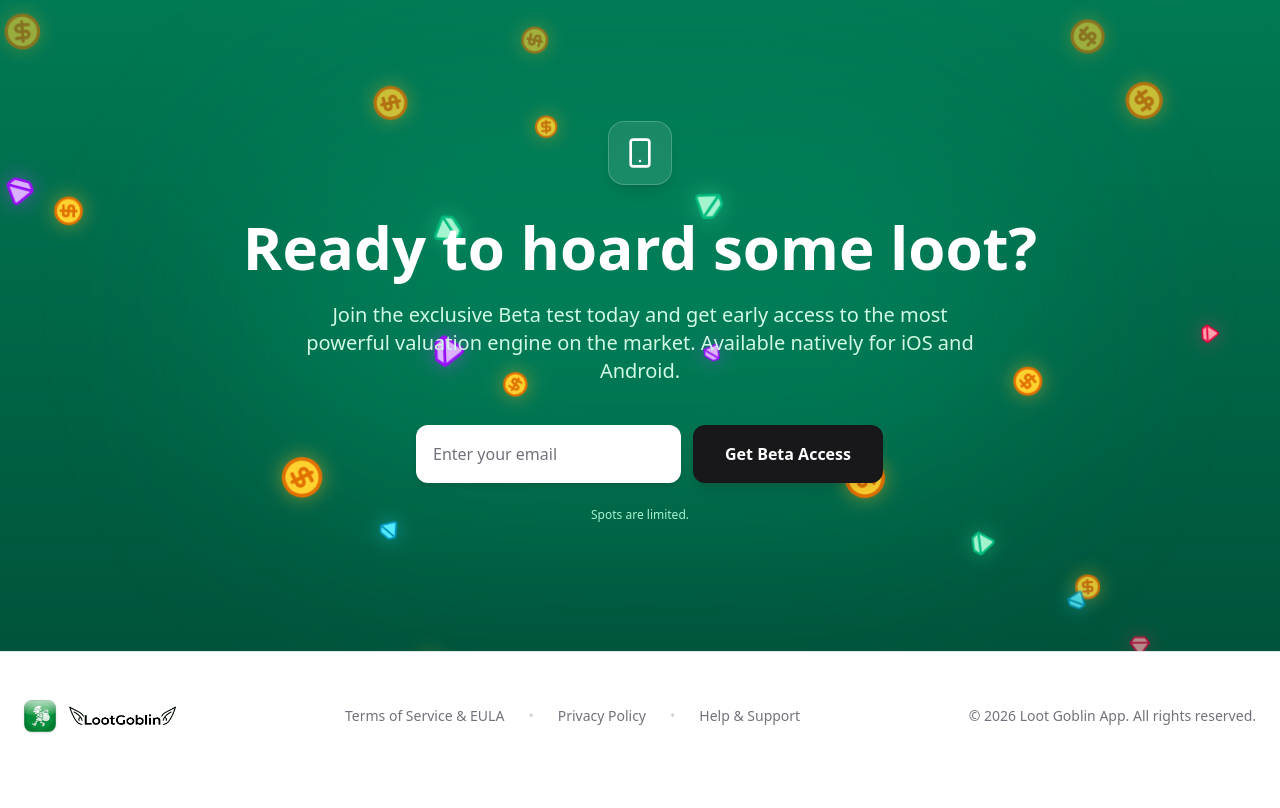
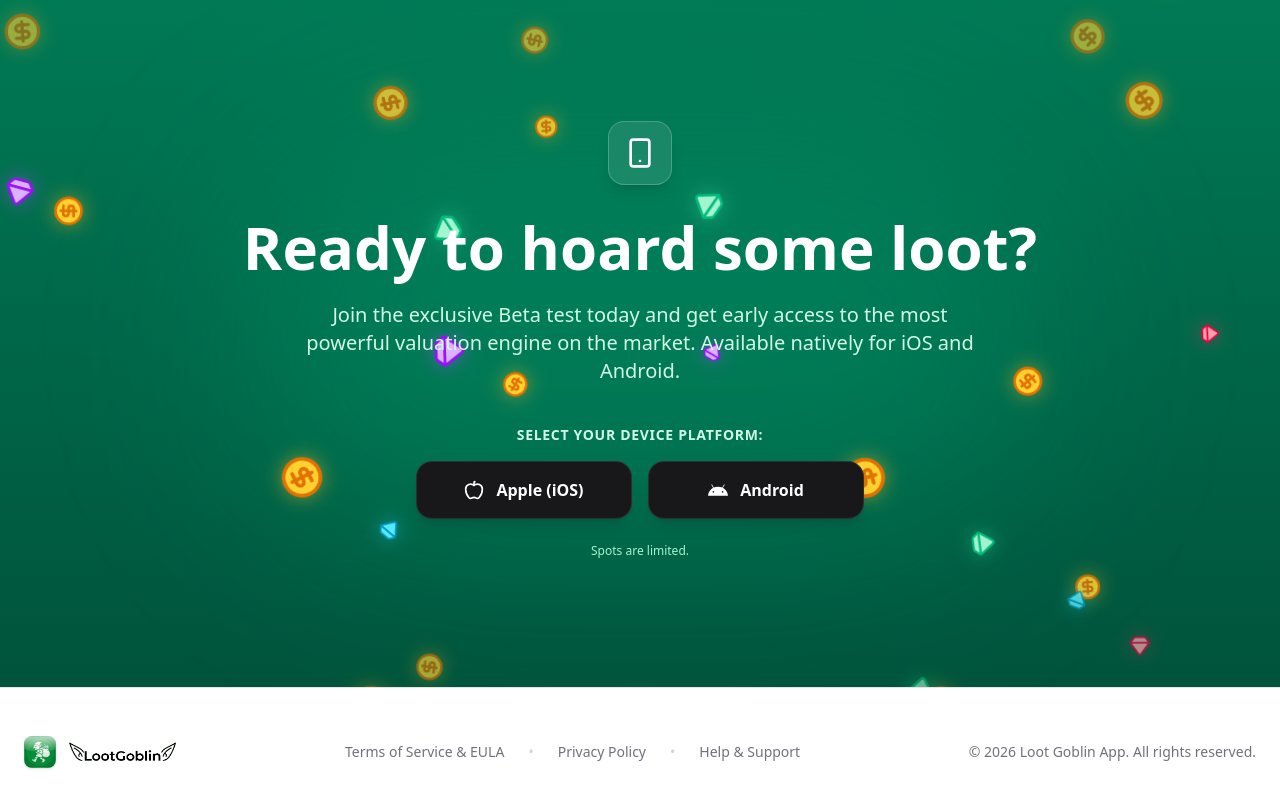
Before and after one commit to Abs-80/Lootgoblin_beta_home, a React (Vite) app: page / in a window 1280 px wide. Shown: the part 3220-4028 px from the top of the page. Before the commit the page ends 4000 px from the top, so only its background shows below. Built offline with nearby package versions, Linux system fonts and the light colour scheme.

Commit message:
feat: add platform selection (Apple vs Android) to waitlist signup

```diff
--- a/src/components/CTA.tsx
+++ b/src/components/CTA.tsx
@@ -1,6 +1,6 @@
 import { useState, type FormEvent } from 'react';
 import { motion } from 'motion/react';
-import { Smartphone, CircleDollarSign, Gem } from 'lucide-react';
+import { Smartphone, CircleDollarSign, Gem, Apple } from 'lucide-react';
 
 const LOOT = Array.from({ length: 60 }).map((_, i) => {
   const isGem = Math.random() > 0.6; // 40% gems
@@ -24,9 +24,18 @@ const LOOT = Array.from({ length: 60 }).map((_, i) => {
   };
 });
 
+function AndroidIcon({ className = "w-5 h-5" }: { className?: string }) {
+  return (
+    <svg className={className} viewBox="0 0 24 24" fill="currentColor">
+      <path d="M17.523 15.3414c-.5511 0-.9993-.4486-.9993-.9997s.4482-.9993.9993-.9993c.551 0 .9993.4482.9993.9993.0001.5511-.4482.9997-.9993.9997m-11.046 0c-.5511 0-.9993-.4486-.9993-.9997s.4482-.9993.9993-.9993c.5511 0 .9993.4482.9993.9993 0 .5511-.4482.9997-.9993.9997m11.4045-6.02l1.9973-3.4592a.416.416 0 00-.1521-.5676.416.416 0 00-.5676.1521l-2.0223 3.503C15.5898 8.4049 13.8564 8.087 12 8.087s-3.5898.3179-5.1378.8627L4.8399 5.4467a.416.416 0 00-.5676-.1521.416.416 0 00-.1521.5676l1.9973 3.4592C2.6889 11.1867.3432 14.6589 0 18.761h24c-.3432-4.1021-2.6889-7.5743-6.1185-9.4396"/>
+    </svg>
+  );
+}
+
 const WEBHOOK_URL = 'https://hook.us1.make.com/g8hb82exo8oh7dsb97bew51upkgsf48p';
 
 export default function CTA() {
+  const [selectedPlatform, setSelectedPlatform] = useState<'iOS' | 'Android' | null>(null);
   const [email, setEmail] = useState('');
   const [botField, setBotField] = useState(''); // Invisible honeypot field
   const [loadTime] = useState(() => Date.now()); // Time-trap for rapid script bots
@@ -36,7 +45,7 @@ export default function CTA() {
   const handleSubmit = async (e: FormEvent) => {
     e.preventDefault();
     const cleanEmail = email.trim();
-    if (!cleanEmail || isSubmitting) return;
+    if (!cleanEmail || !selectedPlatform || isSubmitting) return;
 
     // Honeypot trap: if bot entered a name into the hidden field, silently fake success without calling webhook
     if (botField.trim().length > 0) {
@@ -59,6 +68,7 @@ export default function CTA() {
         },
         body: JSON.stringify({
           email: cleanEmail,
+          platform: selectedPlatform,
           timestamp: new Date().toISOString(),
           source: 'Loot Goblin Website Beta Waitlist',
         }),
@@ -126,16 +136,72 @@ export default function CTA() {
           </p>
 
           {submitted ? (
-            <div className="bg-emerald-800/90 border border-emerald-400/40 rounded-2xl p-6 text-emerald-50 max-w-md mx-auto shadow-lg backdrop-blur-sm">
-              <p className="font-bold text-lg mb-1">🎉 You're on the Beta list!</p>
+            <div className="bg-emerald-800/90 border border-emerald-400/40 rounded-2xl p-6 text-emerald-50 max-w-md mx-auto shadow-lg backdrop-blur-sm space-y-3">
+              <p className="font-bold text-lg mb-1">🎉 You're on the {selectedPlatform} Beta list!</p>
               <p className="text-sm text-emerald-100">
-                We'll email your invite link to <span className="font-semibold text-white underline">{email}</span> as spots open up.
+                We'll email your {selectedPlatform === 'iOS' ? 'TestFlight' : 'Google Play'} invite link to <span className="font-semibold text-white underline">{email}</span> as spots open up.
               </p>
+              <button
+                type="button"
+                onClick={() => {
+                  setSubmitted(false);
+                  setEmail('');
+                  setSelectedPlatform(null);
+                }}
+                className="inline-block text-xs text-emerald-200 hover:text-white underline cursor-pointer pt-2"
+              >
+                Register another device or platform &rarr;
+              </button>
+            </div>
+          ) : !selectedPlatform ? (
+            /* Platform Selection Step */
+            <div className="space-y-4 max-w-md mx-auto">
+              <p className="text-sm font-semibold text-emerald-100 uppercase tracking-wider">
+                Select your device platform:
+              </p>
+              <div className="flex flex-col sm:flex-row gap-4 justify-center">
+                <button
+                  type="button"
+                  onClick={() => setSelectedPlatform('iOS')}
+                  className="flex-1 inline-flex items-center justify-center gap-3 px-6 py-4 bg-zinc-900 hover:bg-zinc-800 text-white font-bold rounded-2xl transition-all shadow-lg hover:shadow-xl active:scale-95 cursor-pointer border border-white/10 group"
+                >
+                  <Apple className="w-5 h-5 text-white group-hover:scale-110 transition-transform" />
+                  <span>Apple (iOS)</span>
+                </button>
+                <button
+                  type="button"
+                  onClick={() => setSelectedPlatform('Android')}
+                  className="flex-1 inline-flex items-center justify-center gap-3 px-6 py-4 bg-zinc-900 hover:bg-zinc-800 text-white font-bold rounded-2xl transition-all shadow-lg hover:shadow-xl active:scale-95 cursor-pointer border border-white/10 group"
+                >
+                  <AndroidIcon className="w-5 h-5 text-white group-hover:scale-110 transition-transform" />
+                  <span>Android</span>
+                </button>
+              </div>
             </div>
           ) : (
+            /* Email Input Step for Selected Platform */
+            <div className="max-w-md mx-auto">
+              <div className="flex items-center justify-between mb-3 px-1 text-sm">
+                <span className="inline-flex items-center gap-1.5 px-3 py-1 rounded-full bg-white/15 text-white text-xs font-bold border border-white/20 backdrop-blur-sm">
+                  {selectedPlatform === 'iOS' ? (
+                    <Apple className="w-3.5 h-3.5" />
+                  ) : (
+                    <AndroidIcon className="w-3.5 h-3.5" />
+                  )}
+                  {selectedPlatform === 'iOS' ? 'Apple TestFlight Beta' : 'Android Google Play Beta'}
+                </span>
+                <button
+                  type="button"
+                  onClick={() => setSelectedPlatform(null)}
+                  className="text-xs text-emerald-200 hover:text-white underline cursor-pointer"
+                >
+                  Switch device
+                </button>
+              </div>
+
               <form
                 onSubmit={handleSubmit}
-              className="max-w-md mx-auto flex flex-col sm:flex-row gap-3 relative"
+                className="flex flex-col sm:flex-row gap-3 relative"
               >
                 {/* Invisible Honeypot field for bot trapping */}
                 <div
@@ -168,9 +234,10 @@ export default function CTA() {
                   type="email"
                   value={email}
                   onChange={(e) => setEmail(e.target.value)}
-                placeholder="Enter your email"
+                  placeholder={selectedPlatform === 'iOS' ? "Enter your Apple ID / email" : "Enter your Google Play email"}
                   disabled={isSubmitting}
                   className="flex-1 bg-white border border-transparent rounded-xl px-4 py-4 text-zinc-900 placeholder:text-zinc-500 focus:outline-none focus:ring-4 focus:ring-emerald-400/30 transition-shadow shadow-md disabled:opacity-70"
+                  autoFocus
                   required
                 />
                 <button
@@ -178,9 +245,10 @@ export default function CTA() {
                   disabled={isSubmitting}
                   className="px-8 py-4 bg-zinc-900 hover:bg-zinc-800 disabled:opacity-70 text-white font-bold rounded-xl transition-all shadow-lg whitespace-nowrap active:scale-95 cursor-pointer flex items-center justify-center gap-2"
                 >
-                {isSubmitting ? 'Joining...' : 'Get Beta Access'}
+                  {isSubmitting ? 'Joining...' : `Get ${selectedPlatform} Invite`}
                 </button>
               </form>
+            </div>
           )}
 
           <p className="text-xs text-emerald-200 mt-6 font-medium">
```
Lines whose indentation alone changed are shown as unchanged.
